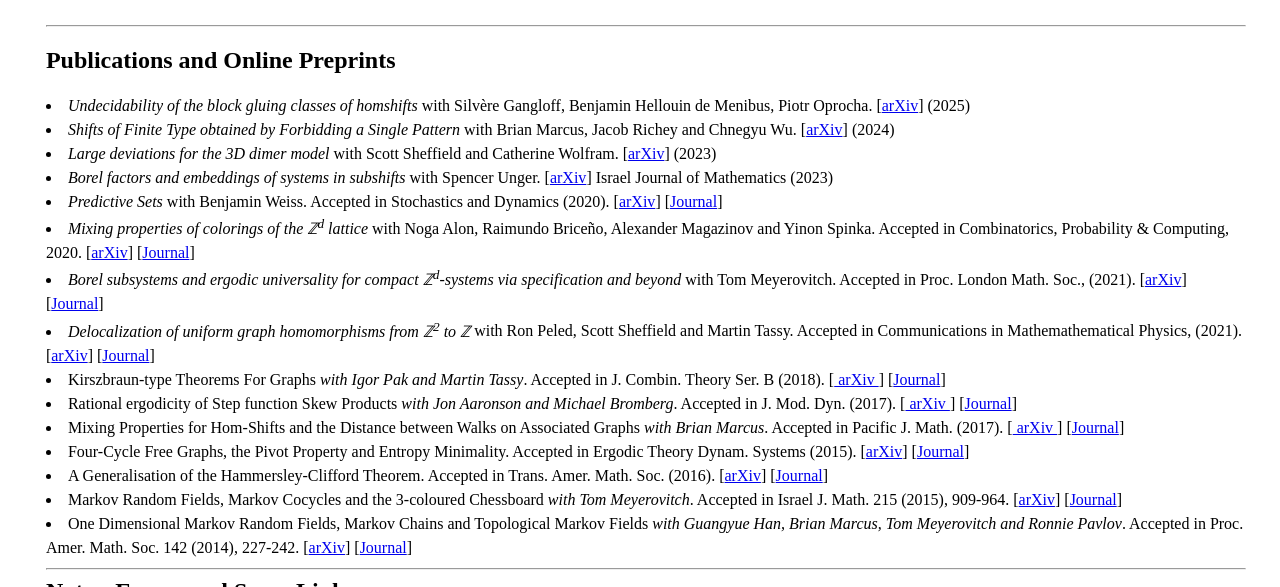
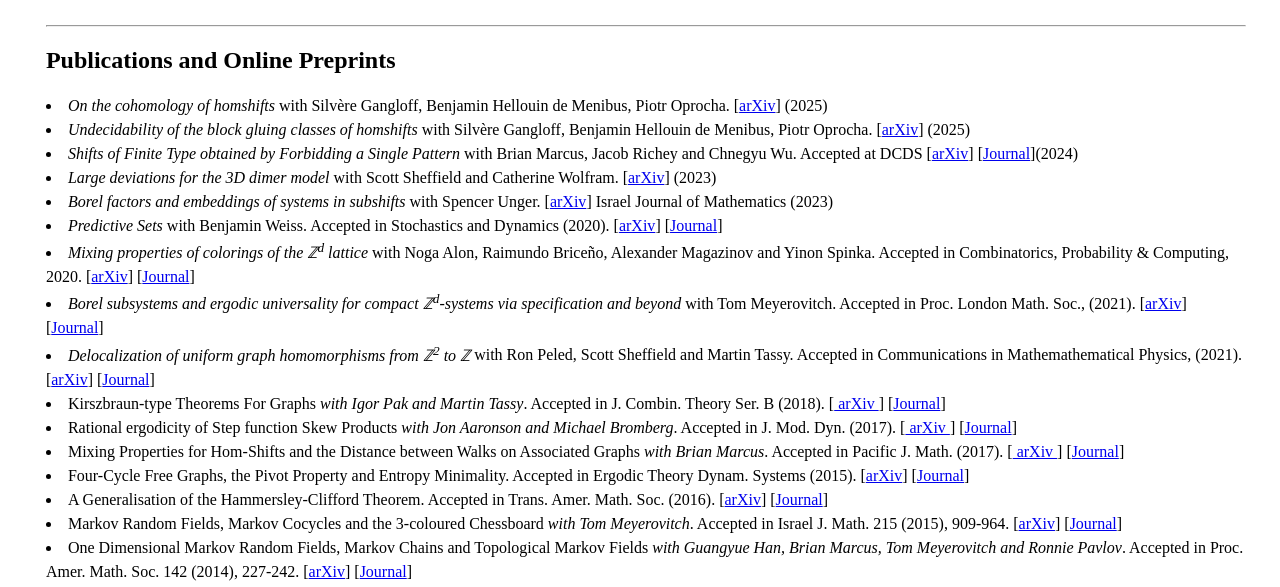
Before and after one commit to nishantchandgotia/nishantchandgotia.github.io, a plain HTML site: page Research.html in a window 1280 px wide. Shown: the part 280-867 px from the top of the page. Drawn offline with Linux system fonts and the light colour scheme.

Commit message:
Update Research.html

```diff
--- a/Research.html
+++ b/Research.html
@@ -35,11 +35,14 @@
 <font 8pt="" arial="">
 </font><div style="line-height: 1.5;">
 <font 8pt="" arial="">
+	<li><i>On the cohomology of homshifts</i> with  Silvère Gangloff, Benjamin Hellouin de Menibus, Piotr Oprocha.
+    [<a href="https://arxiv.org/abs/2510.11969">arXiv</a>] (2025)</li>
+
   <li><i>Undecidability of the block gluing classes of homshifts</i> with  Silvère Gangloff, Benjamin Hellouin de Menibus, Piotr Oprocha.
     [<a href="https://arxiv.org/abs/2507.21342">arXiv</a>] (2025)</li>
 
   <li><i>Shifts of Finite Type obtained by Forbidding a Single Pattern</i> with Brian Marcus, Jacob Richey and Chnegyu Wu.
-    [<a href="https://arxiv.org/pdf/2409.09024">arXiv</a>] (2024)</li>
+    Accepted at DCDS [<a href="https://arxiv.org/pdf/2409.09024">arXiv</a>] [<a href="https://www.aimsciences.org/article/doi/10.3934/dcds.2025152">Journal</a>](2024)</li>
 
 <li><i>Large deviations for the 3D dimer model</i> with Scott Sheffield and Catherine Wolfram.
  [<a href="https://arxiv.org/abs/2304.08468">arXiv</a>] (2023)</li>
```
